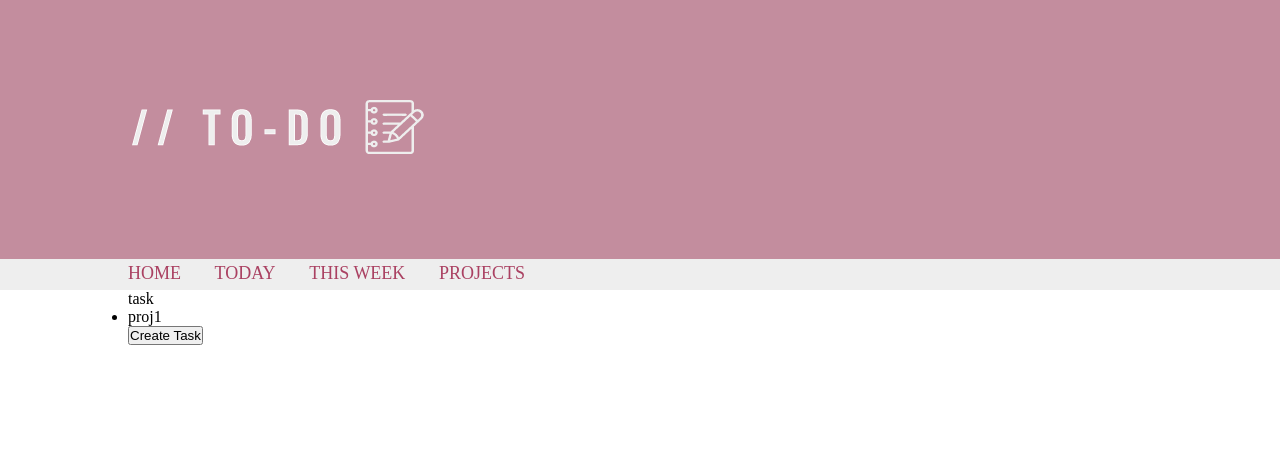
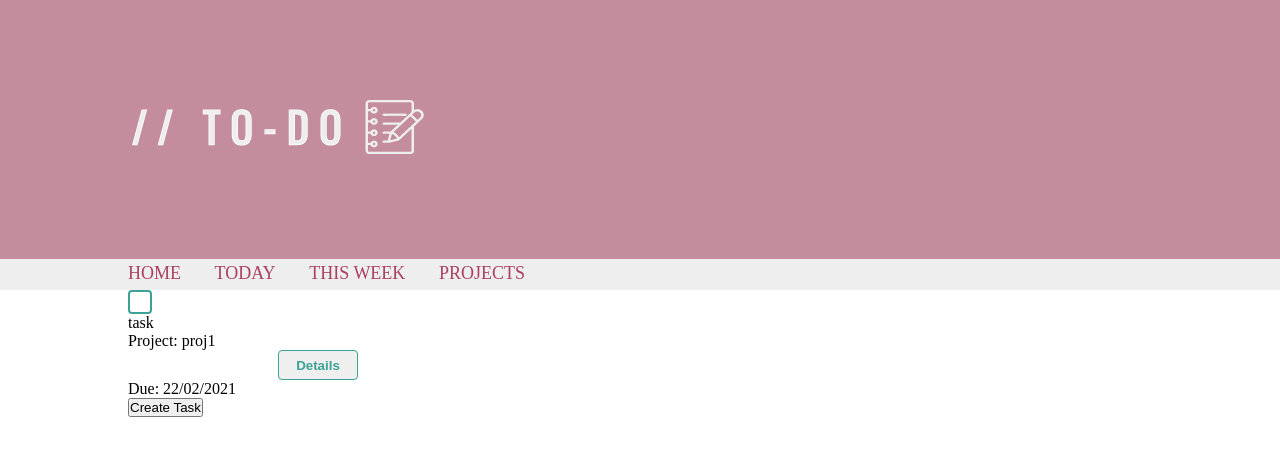
Before and after one commit to smshv/todolist_v2, an Angular app: page / in a window 1280 px wide. Both pictures are taken after a click on the button "Create Task". Shown: the top 456 px of the page. Built offline with nearby package versions, Linux system fonts and the light colour scheme.

Commit message:
Add rudimentary styling to task view

```diff
--- a/src/app/proj-menu/proj-menu.component.ts
+++ b/src/app/proj-menu/proj-menu.component.ts
@@ -1,6 +1,5 @@
-import { Component, Input, effect, inject } from '@angular/core';
+import { Component, Input} from '@angular/core';
 import { CommonModule } from '@angular/common';
-import { TaskService } from '../task.service';
 
 @Component({
   selector: 'proj-menu',
--- a/src/app/view-tasks/view-tasks.component.css
+++ b/src/app/view-tasks/view-tasks.component.css
@@ -0,0 +1,22 @@
+ul{
+    list-style: none;
+}
+.status {
+    width: 20px;
+    height: 20px;
+    border-radius: 4px;
+    border: 2px solid #3ba395;
+}
+.task-details {
+    margin-left: 150px;
+    width: 80px;
+    height: 30px;
+    border: 1px solid #3ba395;
+    border-radius: 4px;
+    color: #3ba395;
+    font-weight: 600;
+}
+.task-details:hover {
+    background-color: #3ba395;
+    color: white;
+}
--- a/src/app/view-tasks/view-tasks.component.ts
+++ b/src/app/view-tasks/view-tasks.component.ts
@@ -6,12 +6,12 @@ import { Task } from '../task.service';
   standalone: true,
   imports: [],
   template: `
-    <div>
-      {{task.name}}
-      <ul>
-        <li>{{task.projName}}</li>
-      </ul>
-    </div>
+    <ul>
+      <li><div class="status"></div>{{task.name}}</li>
+      <li>Project: {{task.projName}}</li>
+      <li><button class="task-details">Details</button></li>
+      <li>Due: {{task.duedate}}</li>
+    </ul>
   `,
   styleUrl: './view-tasks.component.css'
 })
```
